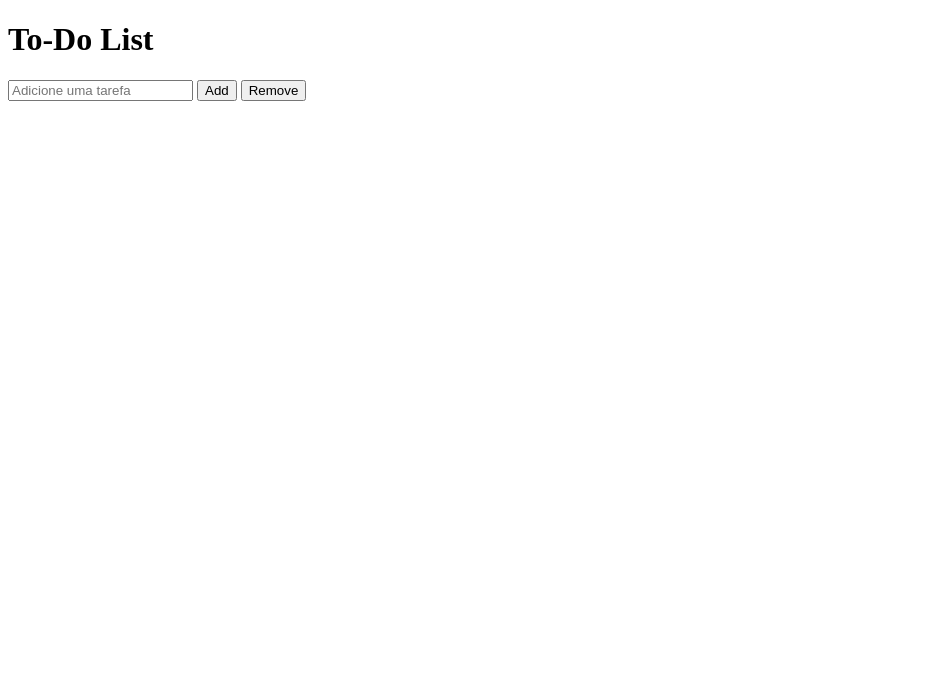
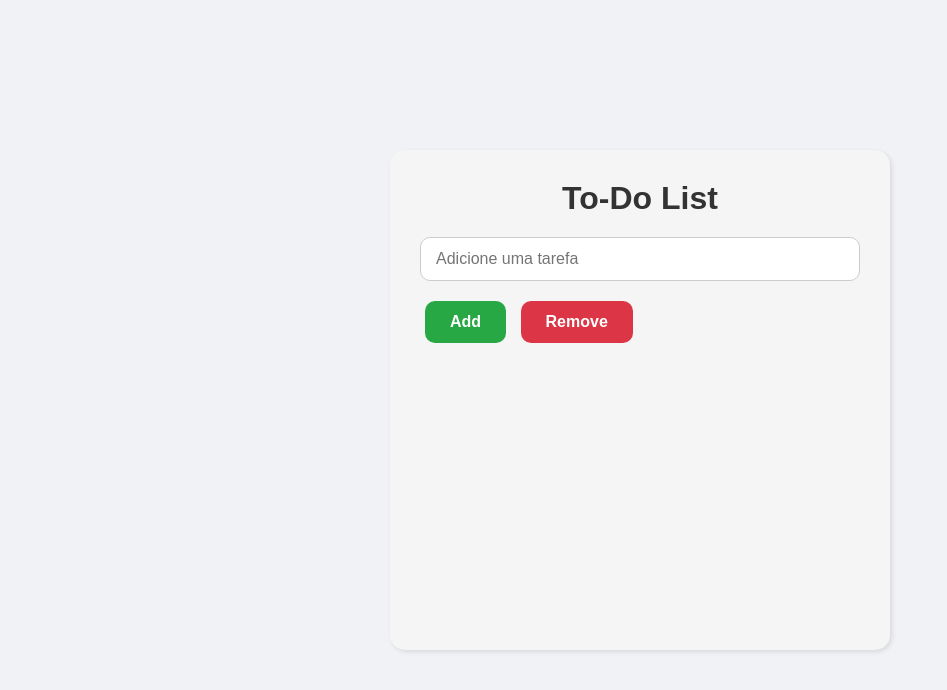
Before and after one commit to LuizGustavoNQ/todo-list, a plain HTML site: page index.html in a window 1280 px wide. Shown: the whole page, without its empty margins (0-947 px from the left). Drawn offline with Linux system fonts and the light colour scheme.

Commit message:
Adicionado estilização básica

```diff
--- a/index.html
+++ b/index.html
@@ -3,10 +3,11 @@
 <head>
     <meta charset="UTF-8">
     <meta name="viewport" content="width=device-width, initial-scale=1.0">
-    <title>Document</title>
+    <title>To-Do List</title>
+    <link rel="stylesheet" href="style.css">
 </head>
 <body>
-    <div>
+    <div class="todo-container">
         <h1>To-Do List</h1>
         <form class="task-form">
             <input type="text" placeholder="Adicione uma tarefa" required class="task">
--- /dev/null
+++ b/style.css
@@ -0,0 +1,125 @@
+* {
+    margin: 0;
+    padding: 0;
+    box-sizing: border-box;
+}
+
+body {
+    width: 100%;
+    height: 100vh;
+    display: flex;
+    align-items: center;
+    justify-content: center;
+    font-family: Arial, Helvetica, sans-serif;
+    background-color: #f0f2f5;
+}
+
+li {
+    list-style: none;
+    display: flex;
+    align-items: center;
+    justify-content: flex-start;
+    gap: 10px;
+    padding: 8px 12px;
+    background-color: white;
+    border-radius: 8px;
+    margin-bottom: 8px;
+    box-shadow: 0 1px 3px rgba(0,0,0,0.1);
+    width: 100%;
+}
+
+.todo-container {
+    width: 500px;
+    height: 500px;
+    background-color: whitesmoke;
+    display: flex;
+    flex-direction: column;
+    align-items: center;
+    padding: 30px 30px 20px 30px;
+    box-shadow: 2px 2px 5px rgba(0, 0, 0, 0.1);
+    border-radius: 15px;
+}
+
+/* Cabeçalho com título */
+.todo-container h1 {
+    margin-bottom: 20px;
+    color: #333;
+}
+
+/* Input para nova tarefa */
+.task {
+    width: 100%;
+    padding: 12px 15px;
+    font-size: 16px;
+    border-radius: 10px;
+    border: 1px solid #ccc;
+    outline: none;
+    margin-bottom: 15px;
+    transition: border-color 0.3s ease;
+}
+
+.task:focus {
+    border-color: #007bff;
+}
+
+/* Botões */
+.add-btn, .remove-btn {
+    padding: 12px 25px;
+    margin: 5px;
+    font-size: 16px;
+    border-radius: 10px;
+    border: none;
+    cursor: pointer;
+    transition: background-color 0.3s ease;
+    color: white;
+    font-weight: bold;
+    user-select: none;
+}
+
+.add-btn {
+    background-color: #28a745;
+}
+
+.add-btn:hover {
+    background-color: #218838;
+}
+
+.remove-btn {
+    background-color: #dc3545;
+}
+
+.remove-btn:hover {
+    background-color: #c82333;
+}
+
+/* Lista de tarefas */
+.todo-list {
+    width: 100%;
+    flex-grow: 1;
+    overflow-y: auto;
+    padding-right: 5px;
+}
+
+/* Scroll estilizado (opcional) */
+.todo-list::-webkit-scrollbar {
+    width: 6px;
+}
+
+.todo-list::-webkit-scrollbar-thumb {
+    background-color: rgba(0,0,0,0.1);
+    border-radius: 3px;
+}
+
+/* Checkbox */
+.check-box {
+    width: 18px;
+    height: 18px;
+    cursor: pointer;
+}
+
+/* Tarefa marcada (checkbox checked) */
+li input[type="checkbox"]:checked + text,
+li input[type="checkbox"]:checked ~ span {
+    text-decoration: line-through;
+    color: #999;
+}
```
